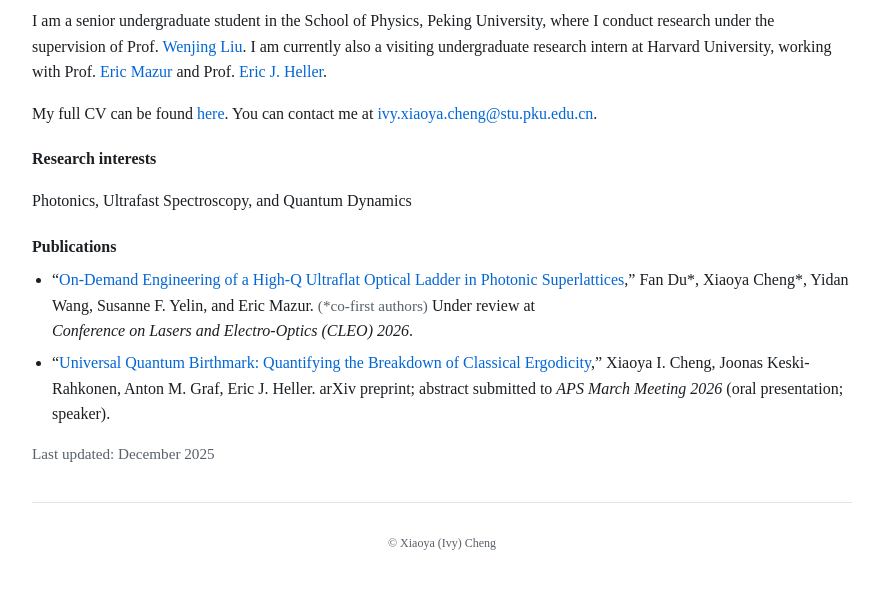
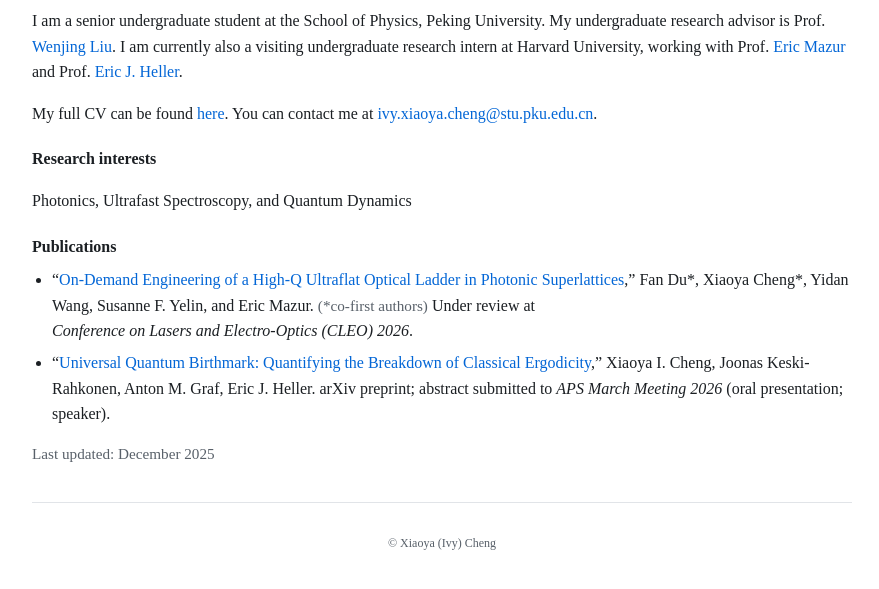
Before and after one commit to xiaoya-ivy-cheng/xiaoya-ivy-cheng.github.io, a plain HTML site: page index.html in a window 1280 px wide. Shown: the part 279-868 px from the top of the page, without its empty margins (198-1077 px from the left). Drawn offline with Linux system fonts and the light colour scheme.

Commit message:
Update index.html

```diff
--- a/index.html
+++ b/index.html
@@ -80,7 +80,7 @@
 
     <main id="content" role="main">
       <p>
-        I am a senior undergraduate student in the School of Physics, Peking University, where I conduct research under the supervision of
+        I am a senior undergraduate student at the School of Physics, Peking University. My undergraduate research advisor is
         Prof. <a href="https://faculty.pku.edu.cn/liuwenjing/en/index.htm" target="_blank" rel="noopener">Wenjing Liu</a >.
         I am currently also a visiting undergraduate research intern at Harvard University, working with
         Prof. <a href="http://ericmazur.com" target="_blank" rel="noopener">Eric Mazur</a >
```
